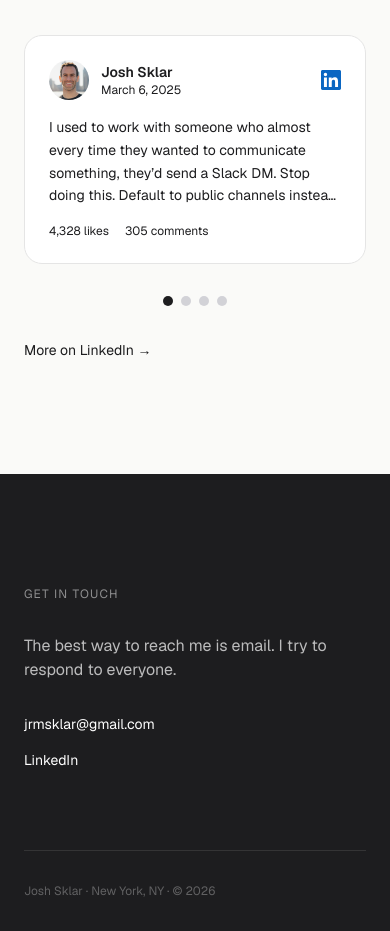
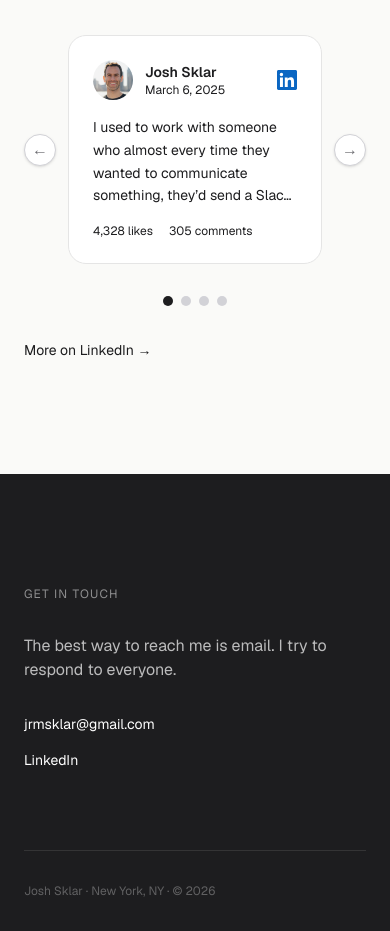
Before and after one commit to jrmsklar/joshsklar-web, a Next.js app: page / in a window 390 px wide. Shown: the part 5200-6131 px from the top of the page. Built offline with nearby package versions, Linux system fonts and the light colour scheme.

Commit message:
add arrows on mobile web

```diff
--- a/src/app/page.tsx
+++ b/src/app/page.tsx
@@ -453,7 +453,7 @@ function Writing() {
             {/* Left arrow */}
             <button
               onClick={prev}
-              className="hidden sm:flex shrink-0 w-8 h-8 items-center justify-center rounded-full bg-white border border-[#D2D2D7] text-[#6E6E73] hover:text-[#1D1D1F] hover:border-[#6E6E73] transition-colors shadow-sm"
+              className="flex shrink-0 w-8 h-8 items-center justify-center rounded-full bg-white border border-[#D2D2D7] text-[#6E6E73] hover:text-[#1D1D1F] hover:border-[#6E6E73] transition-colors shadow-sm"
               aria-label="Previous post"
             >
               &larr;
@@ -509,7 +509,7 @@ function Writing() {
             {/* Right arrow */}
             <button
               onClick={next}
-              className="hidden sm:flex shrink-0 w-8 h-8 items-center justify-center rounded-full bg-white border border-[#D2D2D7] text-[#6E6E73] hover:text-[#1D1D1F] hover:border-[#6E6E73] transition-colors shadow-sm"
+              className="flex shrink-0 w-8 h-8 items-center justify-center rounded-full bg-white border border-[#D2D2D7] text-[#6E6E73] hover:text-[#1D1D1F] hover:border-[#6E6E73] transition-colors shadow-sm"
               aria-label="Next post"
             >
               &rarr;
```
